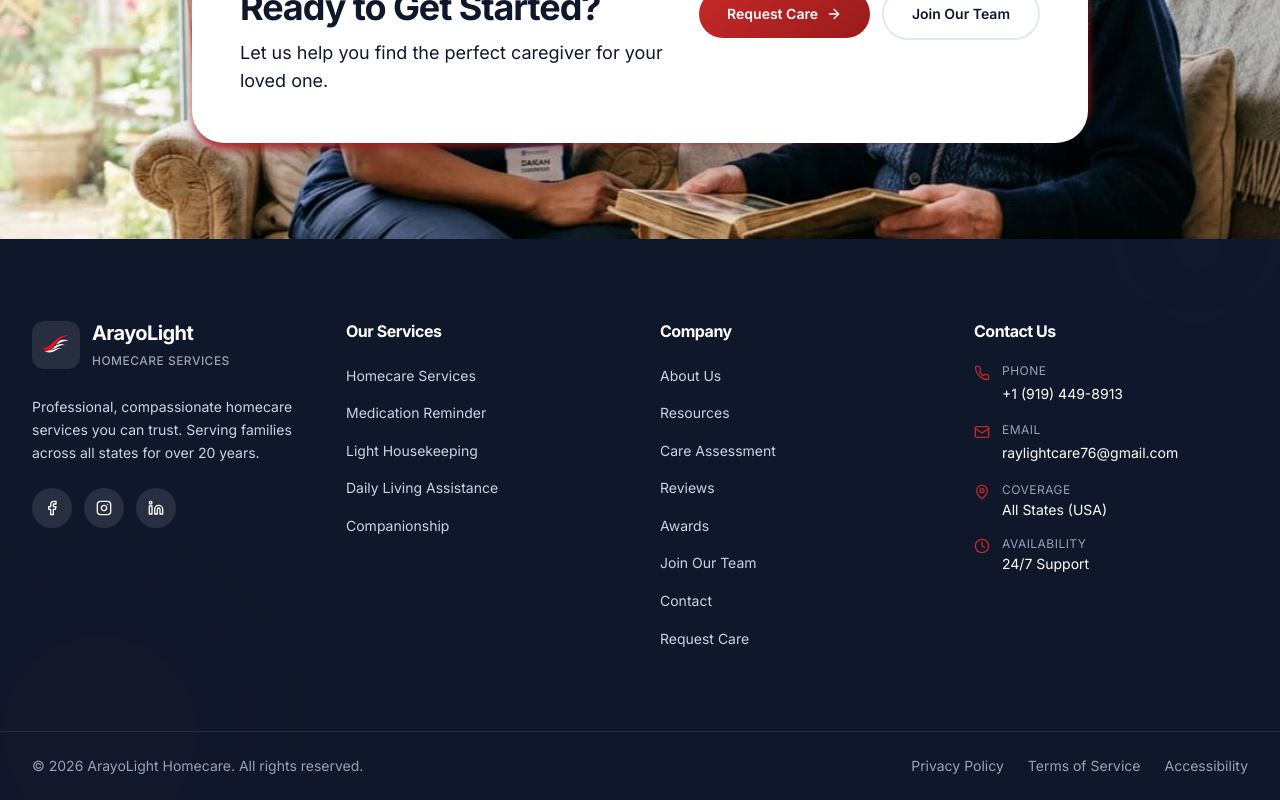
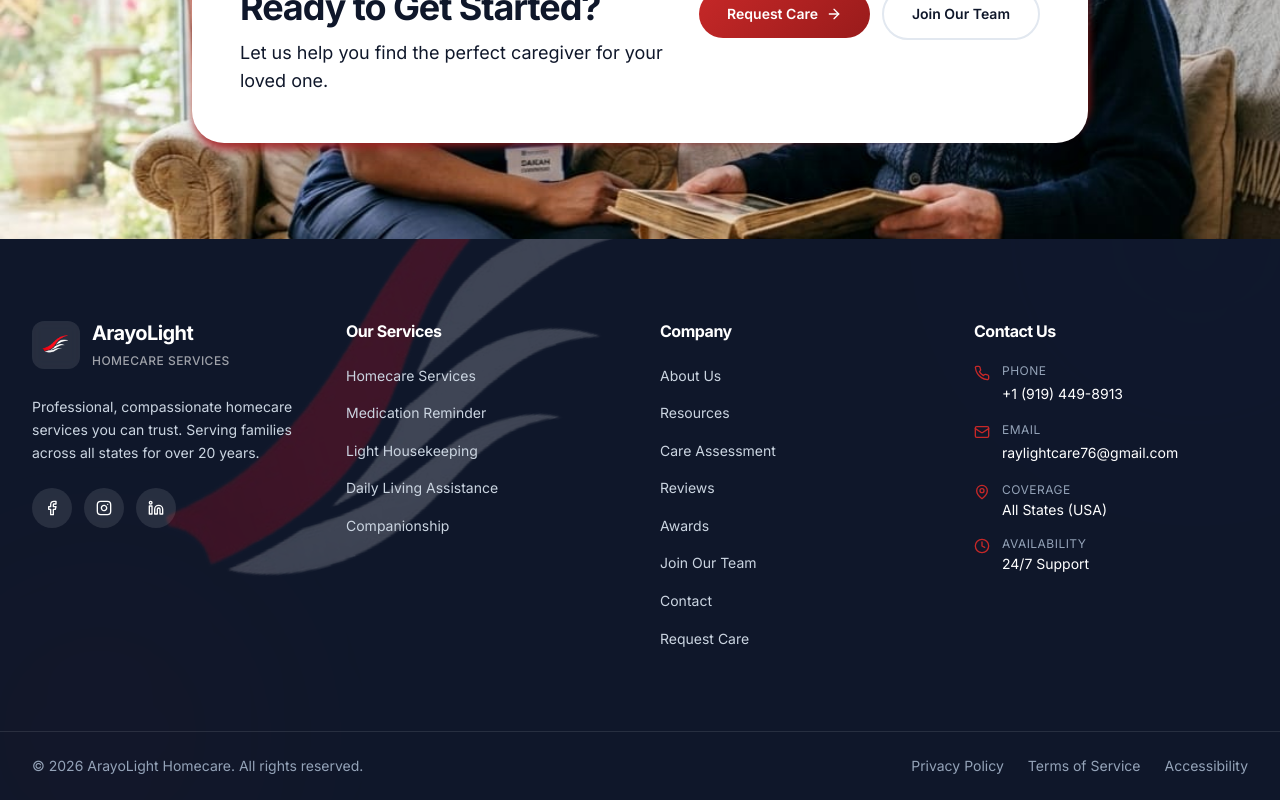
Before and after one commit to PETERMUTWIRI/arayo-light, a Next.js app: page / in a window 1280 px wide. Shown: the part 5667-6467 px from the top of the page. Built offline with nearby package versions, Linux system fonts and the light colour scheme; no server answers; the database is empty.

Commit message:
added logo to the gooter to make it look a little alive

```diff
--- a/components/Footer.tsx
+++ b/components/Footer.tsx
@@ -32,9 +32,30 @@ const footerLinks = {
 export default function Footer() {
   return (
     <footer className="bg-care-navy text-white relative overflow-hidden">
+      {/* Background decorative gradient orbs */}
       <div className="absolute inset-0 opacity-10">
         <div className="absolute top-0 right-0 w-[500px] h-[500px] bg-care-blue/30 rounded-full blur-[120px] translate-x-1/3 -translate-y-1/2" />
         <div className="absolute bottom-0 left-0 w-[400px] h-[400px] bg-care-red/20 rounded-full blur-[100px] -translate-x-1/4 translate-y-1/3" />
+      </div>
+
+      {/* Large Logo Background - Wing effect from lower left to upper right */}
+      <div className="absolute inset-0 overflow-hidden pointer-events-none">
+        <div
+          className="absolute -bottom-20 -left-20 w-[600px] h-[600px] md:w-[800px] md:h-[800px] lg:w-[1000px] lg:h-[1000px] opacity-20"
+          style={{
+            transform: 'rotate(-15deg)',
+          }}
+        >
+          <Image
+            src="/Arayolight-logo.png"
+            alt=""
+            fill
+            className="object-contain"
+            priority={false}
+          />
+        </div>
+        {/* Navy overlay with 96% opacity */}
+        <div className="absolute inset-0 bg-care-navy/96" />
       </div>
 
       {/* Main Footer */}
```
